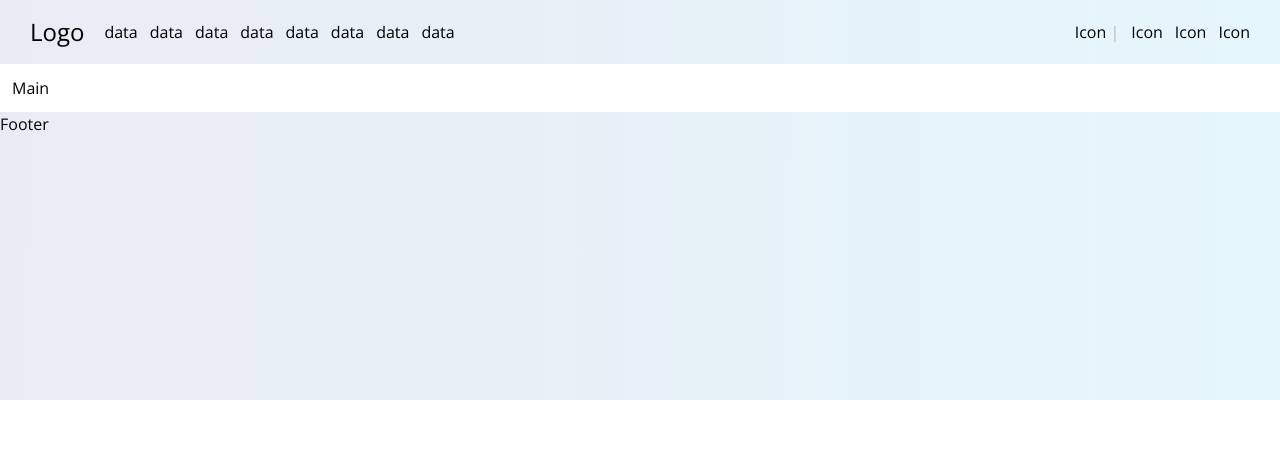
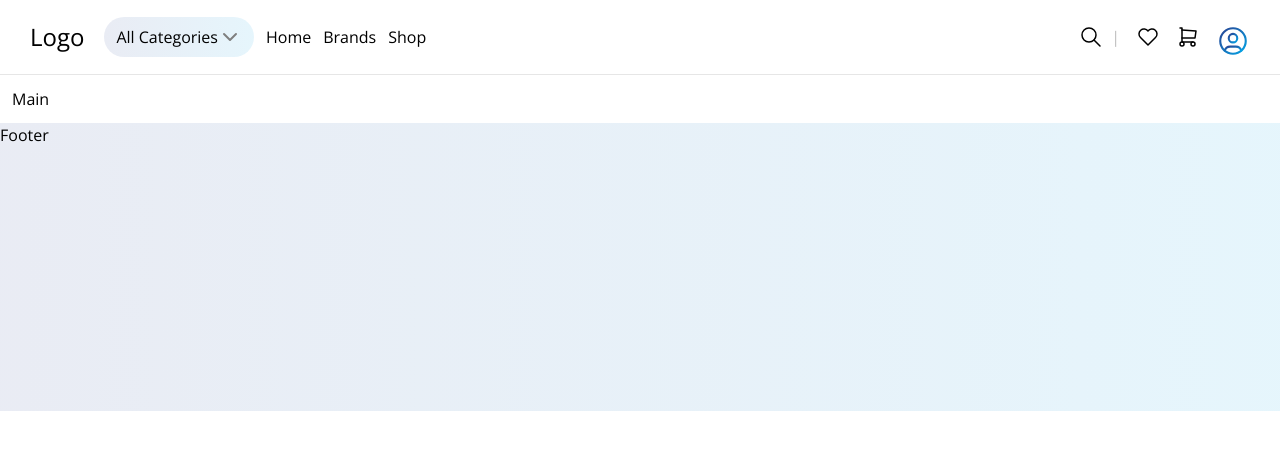
Before and after one commit to expertsquad/elite_commerce, a Next.js app: page / in a window 1280 px wide. Shown: the top 450 px of the page. Built offline with nearby package versions, Linux system fonts and the light colour scheme.

Commit message:
main menu init with transition

```diff
--- a/src/Components/GenerateGradientIcon.tsx
+++ b/src/Components/GenerateGradientIcon.tsx
@@ -29,7 +29,7 @@ const GenerateGradientIcon: React.FC<GradientIconProps> = ({
   <div className="relative inline-block">
     <GradientIconLayer />
     <IconComponent
-      className={`w-6 h-6 ${className}`}
+      className={`${className}`}
       style={{ stroke: "url(#gradient1)" }}
       {...props}
     />
--- a/src/app/(main-layout)/_components/Header.tsx
+++ b/src/app/(main-layout)/_components/Header.tsx
@@ -1,46 +1,71 @@
+import GenerateGradientIcon from "@/Components/GenerateGradientIcon";
+import {
+  IconChevronDown,
+  IconHeart,
+  IconSearch,
+  IconShoppingCart,
+  IconUserCircle,
+} from "@tabler/icons-react";
 import Link from "next/link";
 import React from "react";
 
 const Header = () => {
+  const iconStroke = 1.5;
   return (
-    <header className="py-[clamp(8px,2vh,20px)] px-[clamp(10px,5vw,30px)] text-md bg-gradient-primary-light flex items-center justify-between">
+    <header>
+      <nav className="py-[clamp(8px,2vh,20px)] px-[clamp(10px,5vw,30px)] text-md flex items-center justify-between border-b border-black-10">
+        {/* Left section of the navigation */}
         <div className="flex gap-5 items-center">
           <span className="text-2xl">Logo</span>
-        <ul className="flex gap-3">
+          <ul className="flex items-center gap-3">
+            <li className="h-fit bg-gradient-primary-light rounded-full relative group transition-all duration-300">
+              <Link href="#" className="flex items-center py-2 px-3">
+                All Categories <IconChevronDown className="text-black-50" />
+              </Link>
+              {/* =================
+      categories start
+      ================== */}
+              <ul className="absolute bg-white opacity-0 h-0 invisible transition-all duration-300 group-hover:visible group-hover:opacity-100 group-hover:h-80 backdrop-blur-xl w-44 p-2">
                 <li>
-            <Link href="#">data</Link>
+                  <Link href="#">Child</Link>
+                </li>
+              </ul>
+              {/* =================
+      categories end
+      ================== */}
             </li>
             <li>
-            <Link href="#">data</Link>
+              <Link href="#">Home</Link>
             </li>
             <li>
-            <Link href="#">data</Link>
+              <Link href="#">Brands</Link>
             </li>
             <li>
-            <Link href="#">data</Link>
-          </li>
-          <li>
-            <Link href="#">data</Link>
-          </li>
-          <li>
-            <Link href="#">data</Link>
-          </li>
-          <li>
-            <Link href="#">data</Link>
-          </li>
-          <li>
-            <Link href="#">data</Link>
+              <Link href="#">Shop</Link>
             </li>
           </ul>
         </div>
-      <div className="flex gap-3">
-        <span className="first:after:content-['_|'] after:text-black-50 after:opacity-50">
-          Icon
-        </span>
-        <span>Icon</span>
-        <span>Icon</span>
-        <span>Icon</span>
+
+        {/* Right section of the navigation */}
+        <div className="flex items-center gap-4">
+          <button className="first:after:content-['|'] after:text-black-50 after:opacity-50 flex items-center gap-2">
+            <IconSearch stroke={iconStroke} />
+          </button>
+          <Link href="#">
+            <IconHeart stroke={iconStroke} />
+          </Link>
+          <Link href="#">
+            <IconShoppingCart stroke={iconStroke} />
+          </Link>
+          <Link href="#" className="mt-2">
+            <GenerateGradientIcon
+              IconComponent={IconUserCircle}
+              stroke={iconStroke}
+              size={34}
+            />
+          </Link>
         </div>
+      </nav>
     </header>
   );
 };
```
Lines whose indentation alone changed are shown as unchanged.
